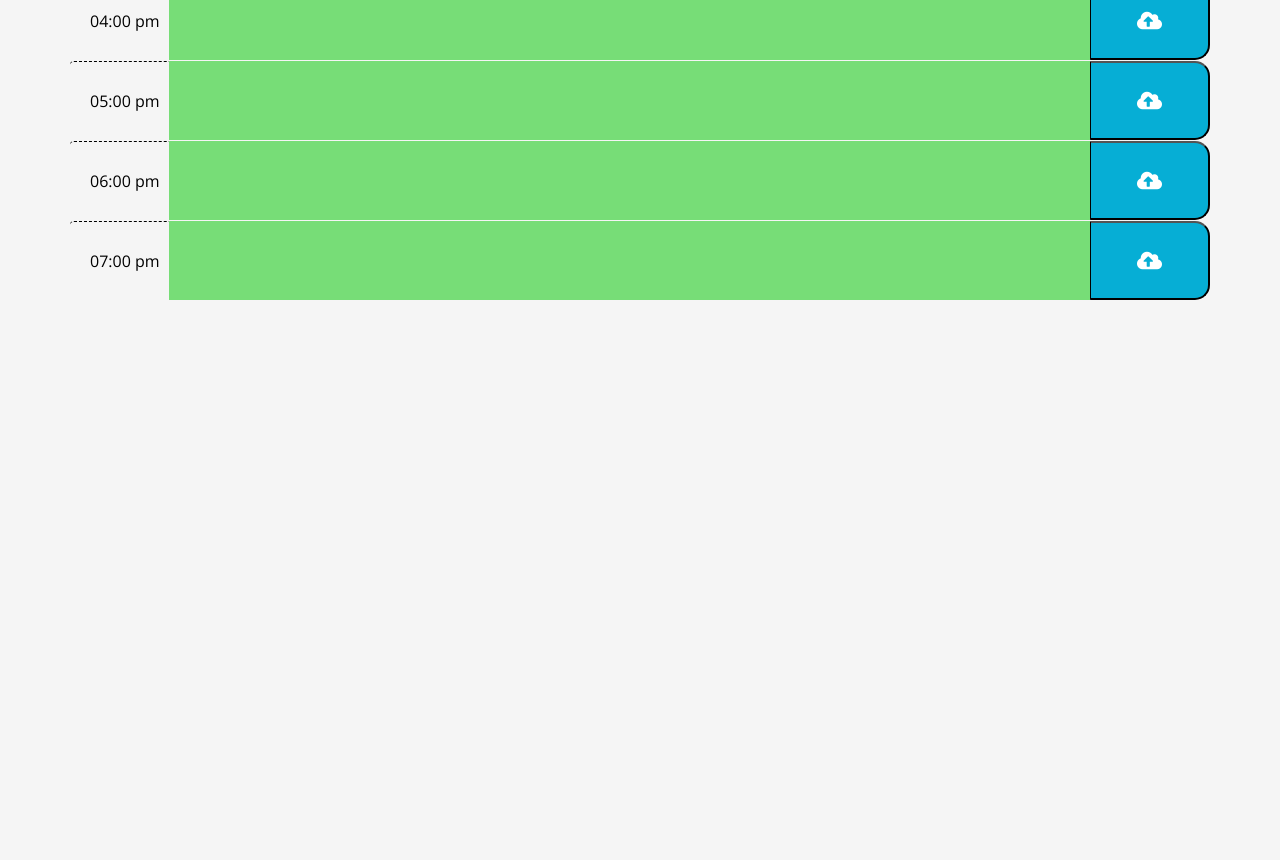
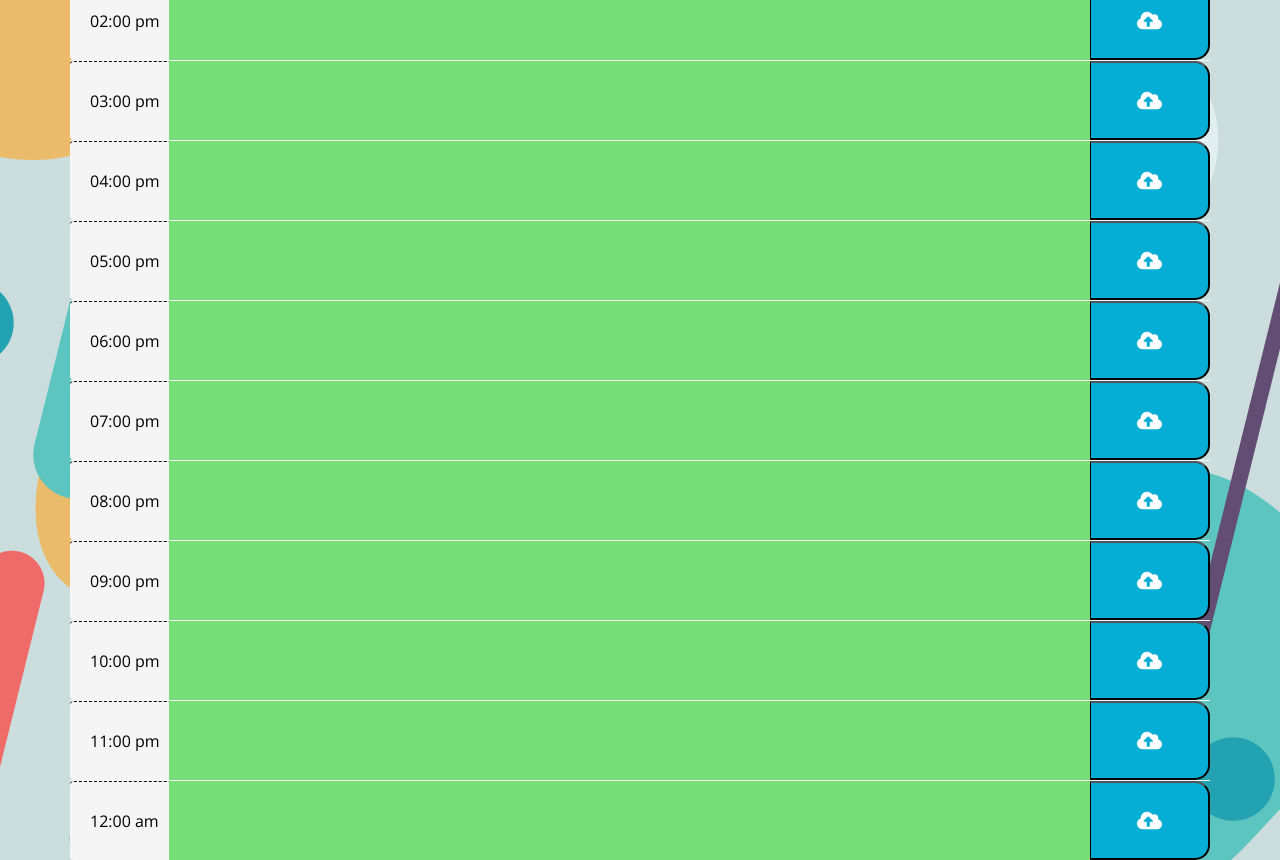
Before and after one commit to dbreznay/Day-Planner, a plain HTML site: page index.html in a window 1280 px wide. Shown: the part 913-1773 px from the top of the page. Before the commit the page ends 1213 px from the top, so only its background shows below. Drawn offline with nearby package versions, Linux system fonts and the light colour scheme.

Commit message:
Added buttons and style with bootstrap and fontawesome.. added hours (15) to calender to html and js files

```diff
--- a/index.html
+++ b/index.html
@@ -33,6 +33,26 @@
     <div class="container">
 
       <!-- Timeblocks go here -->
+
+      <div class="row">
+        <div class="input-group">
+          <div class="input-group-prepend">
+            <span class="input-group-text hour">07:00 am </span>
+          </div>
+          <textarea class="form-control" aria-label="With textarea" id="7am"></textarea>
+          <button type="button" class="saveBtn"><i class="fas fa-cloud-upload-alt"></i></button>
+        </div>
+      </div>
+
+      <div class="row">
+        <div class="input-group">
+          <div class="input-group-prepend">
+            <span class="input-group-text hour">08:00 am </span>
+          </div>
+          <textarea class="form-control" aria-label="With textarea" id="8am"></textarea>
+          <button type="button" class="saveBtn"><i class="fas fa-cloud-upload-alt"></i></button>
+        </div>
+      </div>
 
       <div class="row">
         <div class="input-group">
@@ -144,6 +164,56 @@
         </div>
       </div>
 
+      <div class="row">
+        <div class="input-group">
+          <div class="input-group-prepend">
+            <span class="input-group-text hour">08:00 pm </span>
+          </div>
+          <textarea class="form-control" aria-label="With textarea" id="20pm"></textarea>
+          <button type="button" class="saveBtn"><i class="fas fa-cloud-upload-alt"></i></button>
+        </div>
+      </div>
+
+      <div class="row">
+        <div class="input-group">
+          <div class="input-group-prepend">
+            <span class="input-group-text hour">09:00 pm </span>
+          </div>
+          <textarea class="form-control" aria-label="With textarea" id="21pm"></textarea>
+          <button type="button" class="saveBtn"><i class="fas fa-cloud-upload-alt"></i></button>
+        </div>
+      </div>
+
+      <div class="row">
+        <div class="input-group">
+          <div class="input-group-prepend">
+            <span class="input-group-text hour">10:00 pm </span>
+          </div>
+          <textarea class="form-control" aria-label="With textarea" id="22pm"></textarea>
+          <button type="button" class="saveBtn"><i class="fas fa-cloud-upload-alt"></i></button>
+        </div>
+      </div>
+
+      <div class="row">
+        <div class="input-group">
+          <div class="input-group-prepend">
+            <span class="input-group-text hour">11:00 pm </span>
+          </div>
+          <textarea class="form-control" aria-label="With textarea" id="23pm"></textarea>
+          <button type="button" class="saveBtn"><i class="fas fa-cloud-upload-alt"></i></button>
+        </div>
+      </div>
+
+      <div class="row">
+        <div class="input-group">
+          <div class="input-group-prepend">
+            <span class="input-group-text hour">12:00 am </span>
+          </div>
+          <textarea class="form-control" aria-label="With textarea" id="24am"></textarea>
+          <button type="button" class="saveBtn"><i class="fas fa-cloud-upload-alt"></i></button>
+        </div>
+      </div>
+
     </div>
 
     <script src="https://code.jquery.com/jquery-3.4.1.min.js"></script>
--- a/script.js
+++ b/script.js
@@ -4,6 +4,8 @@ var currentDate = moment().format('dddd') + " " + moment().format("Do MMM YYYY")
 var currentHour = moment().format('h:mm:ss a');
 
 // Text hour var
+var sevenAm = $("#7am");
+var eightAm = $("#8am");
 var nineAm = $("#9am");
 var tenAm = $("#10am");
 var elevenAm = $("#11am");
@@ -15,6 +17,11 @@ var fourPm = $("#16pm");
 var fivePm = $("#17pm");
 var sixPm = $("#18pm");
 var sevenPm = $("#19pm");
+var eightPm = $("#20pm");
+var ninePm = $("#21pm");
+var tenPm = $("#22pm");
+var elevenPm = $("#23pm");
+var twelveAm = $("#24am");
 
 
 var hour = moment().hours();
@@ -32,7 +39,12 @@ var interval = setInterval(function() {
 
 function initPage() {
 
-  console.log("Current Hour " + hour);
+  var init7 = JSON.parse(localStorage.getItem("07:00 am"));
+  sevenAm.val(init7);
+
+  var init8 = JSON.parse(localStorage.getItem("08:00 am"));
+  eightAm.val(init8);
+
   var init9 = JSON.parse(localStorage.getItem("09:00 am"));
   nineAm.val(init9);
 
@@ -66,6 +78,20 @@ function initPage() {
   var init7 = JSON.parse(localStorage.getItem("07:00 pm"));
   sevenPm.val(init7);
 
+  var init8 = JSON.parse(localStorage.getItem("08:00 pm"));
+  eightPm.val(init8);
+
+  var init9 = JSON.parse(localStorage.getItem("09:00 pm"));
+  ninePm.val(init9);
+
+  var init10 = JSON.parse(localStorage.getItem("10:00 pm"));
+  tenPm.val(init10);
+
+  var init11 = JSON.parse(localStorage.getItem("11:00 pm"));
+  elevenPm.val(init11);
+
+  var init10 = JSON.parse(localStorage.getItem("12:00 am"));
+  tenPm.val(init10);
 }
 
 function background () {
--- a/style.css
+++ b/style.css
@@ -1,5 +1,5 @@
 body {
-    background-color: whitesmoke;
+    background-image: url(./Assets/ColorfulBackground_03.jpg);
     font-family: 'Open Sans', sans-serif;
     font-size: 16px;
     line-height: 1;
```
